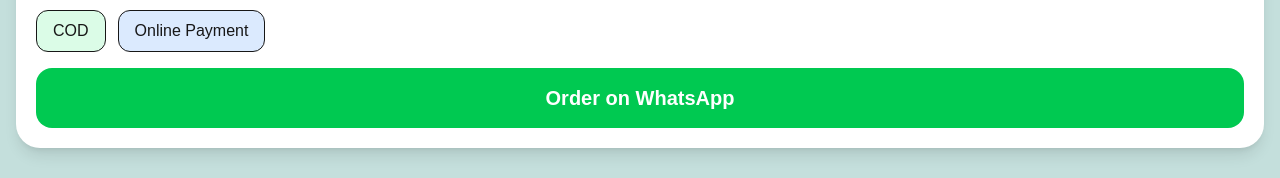
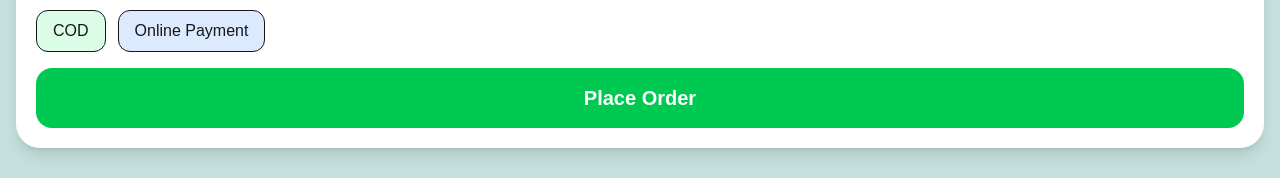
Before and after one commit to alibhojani92/homeopharmacy-v2, a Next.js app: page / in a window 1280 px wide. Shown: the part 1247-1425 px from the top of the page. Built offline with nearby package versions, Linux system fonts and the light colour scheme.

Commit message:
fix place order div

```diff
--- a/app/page.js
+++ b/app/page.js
@@ -315,7 +315,7 @@
   </div>
 
   <button className="w-full bg-green-500 text-white py-4 rounded-2xl text-xl font-semibold">
-    Order on WhatsApp
+Place Order
   </button>
 </div>
 </main>
```
